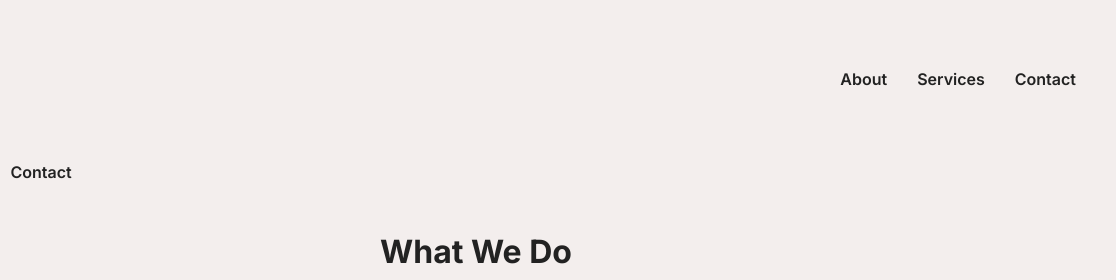
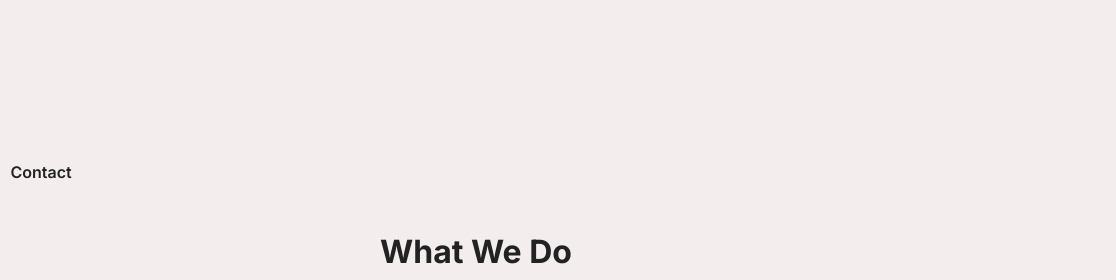
Before and after one commit to Silecara/equityforgehomes, a plain HTML site: page index.html in a window 1280 px wide. Shown: the top 280 px of the page, 164-1280 px from the left. Drawn offline with Linux system fonts and the light colour scheme.

Commit message:
Update index.html

```diff
--- a/index.html
+++ b/index.html
@@ -12,21 +12,14 @@
 <header>
   <div class="logo-header">
     <img src="images/logo.png" alt="Logo">
-    <nav class="mobile-nav" id="mobileNav">
-      <a href="#about">About</a>
-      <a href="#services">Services</a>
-      <a href="#contact">Contact</a>
-    </nav>
     <div class="menu-toggle" onclick="toggleMenu()">☰</div>
   </div>
-</header>
   <nav class="mobile-nav" id="mobileNav">
     <a href="#about">About</a>
     <a href="#services">Services</a>
     <a href="#contact">Contact</a>
   </nav>
 </header>
-
   <section id="about">
     <h2>What We Do</h2>
     <p>
```
